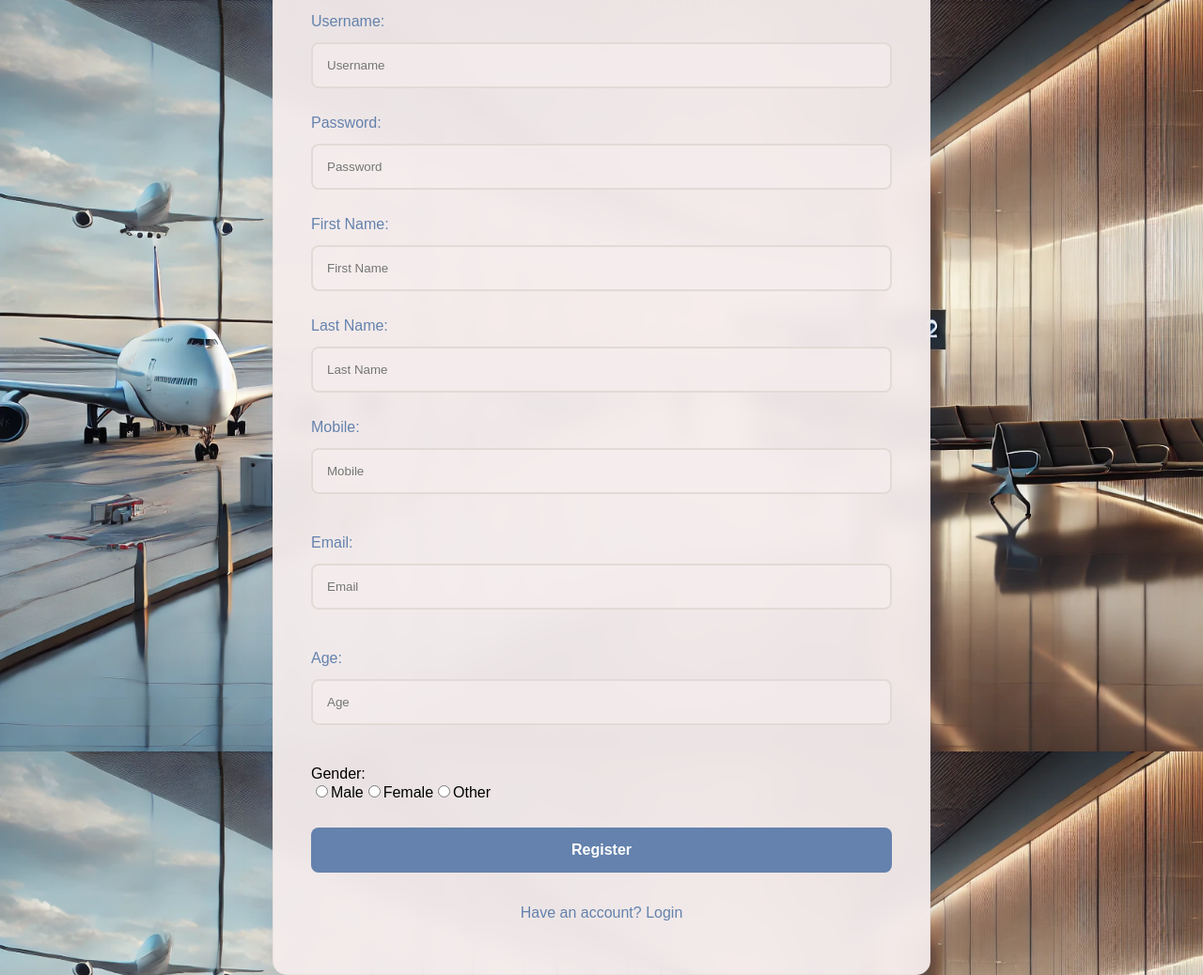
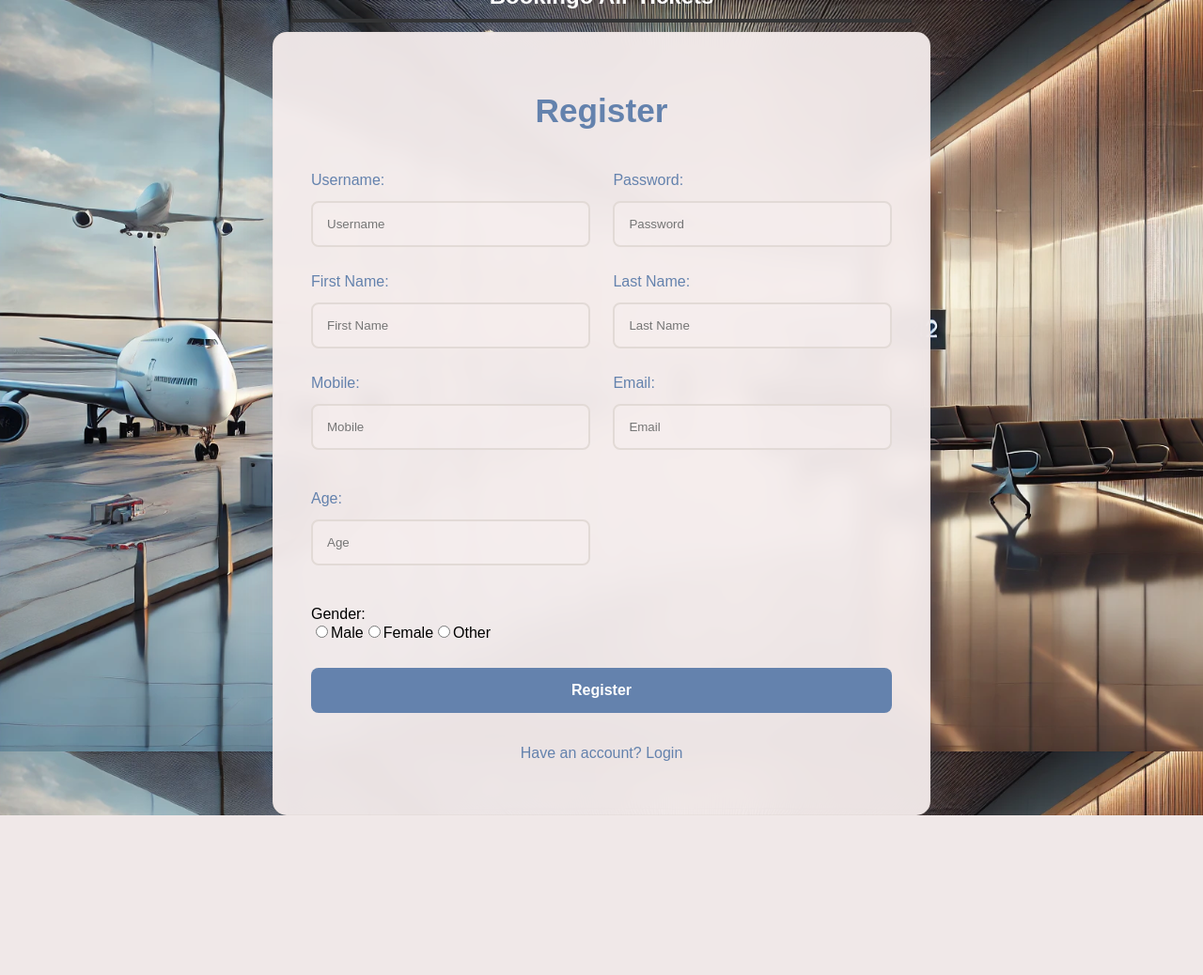
Before and after one commit to shelly-shells/airline-ticket, a Flask app: page /register in a window 1280 px wide. Shown: the whole page at 94% size. After the commit the page ends 868 px from the top, so only its background shows below. Run offline with Flask 3, Linux system fonts and the light colour scheme.

Commit message:
sign me up

```diff
--- a/interface/app.py
+++ b/interface/app.py
@@ -479,8 +479,6 @@ def profile():
         return redirect(url_for("loginPage"))
 
     user_data = get_user_profile(session["username"])
-    user_data.pop("uTime")
-
     if user_data:
         return render_template("profile.html", user=json.dumps(user_data))
     else:
--- a/interface/static/js/register.js
+++ b/interface/static/js/register.js
@@ -85,6 +85,7 @@ function Register() {
             <div className="login-container">
                 <h1 className="center-text">Register</h1>
                 <div className="error-message"></div>
+                <div className="input-row">
                     <div className="input-group">
                         <label htmlFor="username">Username:</label>
                         <input
@@ -101,6 +102,8 @@ function Register() {
                             placeholder="Password"
                         />
                     </div>
+                </div>
+                <div className="input-row">
                     <div className="input-group">
                         <label htmlFor="fname">First Name:</label>
                         <input
@@ -117,6 +120,8 @@ function Register() {
                             placeholder="Last Name"
                         />
                     </div>
+                </div>
+                <div className="input-row">
                     <div className="input-group">
                         <label htmlFor="mobile">Mobile:</label>
                         <input
@@ -128,13 +133,20 @@ function Register() {
                     </div>
                     <div className="input-group">
                         <label htmlFor="email">Email:</label>
-                    <input className="email" type="text" placeholder="Email" />
+                        <input
+                            className="email"
+                            type="text"
+                            placeholder="Email"
+                        />
                         <div className="email-error error-message"></div>
                     </div>
+                </div>
+                <div className="input-row">
                     <div className="input-group">
                         <label htmlFor="age">Age:</label>
                         <input className="age" type="text" placeholder="Age" />
                         <div className="age-error error-message"></div>
+                    </div>
                 </div>
                 <label>Gender:</label>
                 <div className="gender-container">
--- a/interface/static/styles/register.css
+++ b/interface/static/styles/register.css
@@ -46,11 +46,17 @@ body {
     font-weight: 600;
 }
 
+.input-row {
+    display: flex;
+    justify-content: space-between;
+    width: 100%;
+    margin-bottom: 20px;
+}
+
 .input-group {
     display: flex;
     flex-direction: column;
-    width: 100%;
-    margin-bottom: 20px;
+    width: 48%;
 }
 
 .input-group label {
--- a/sqlConnector/loginRegister.py
+++ b/sqlConnector/loginRegister.py
@@ -18,9 +18,9 @@ def login(username, password):
         if p == password:
             return 1, user[0][2]
         else:
-            return 0
+            return 0, None
     else:
-        return 0
+        return 0, None
 
 
 def register(username, password, fname, lname, phone, email, age, gender):
```
Lines whose indentation alone changed are shown as unchanged.
